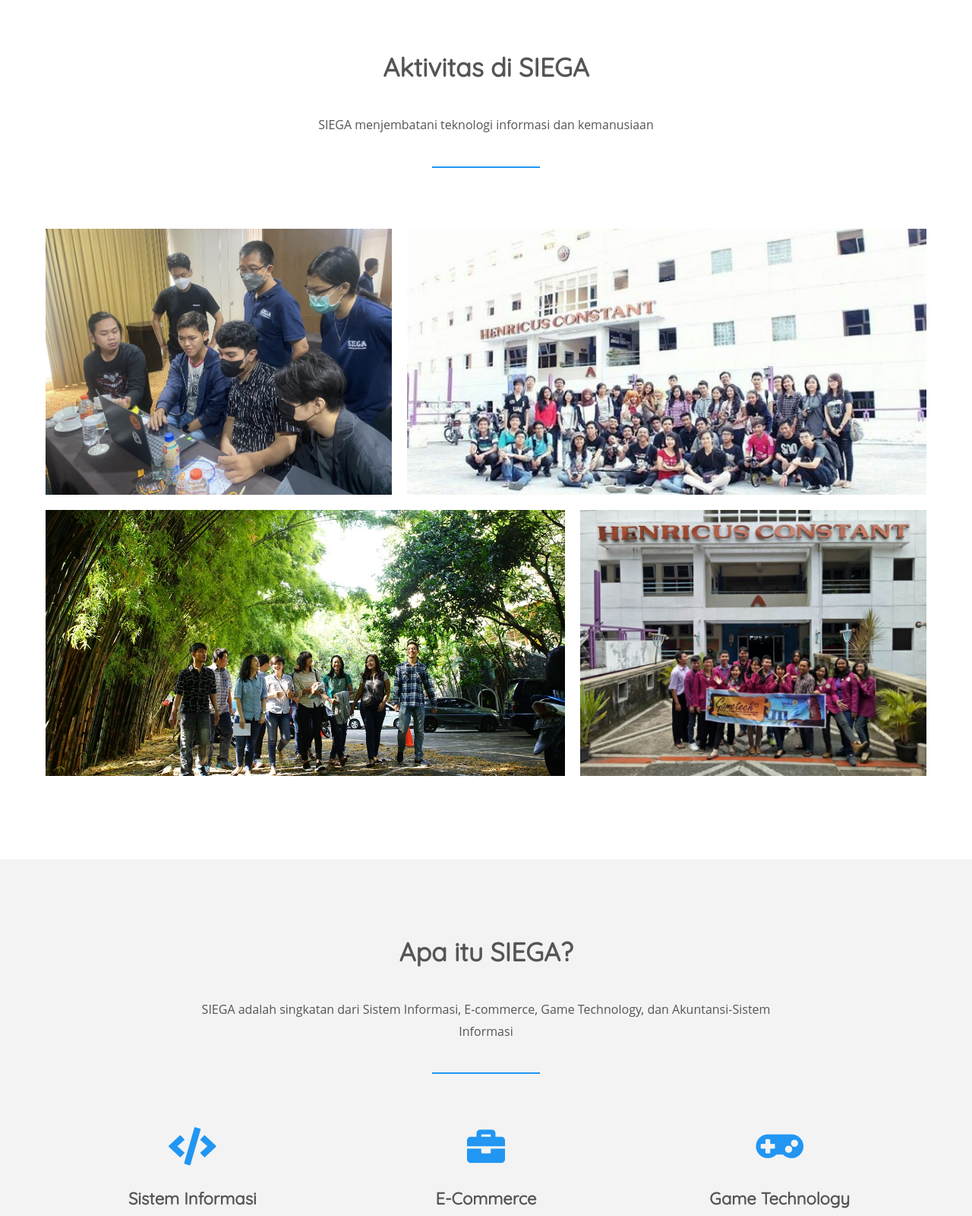
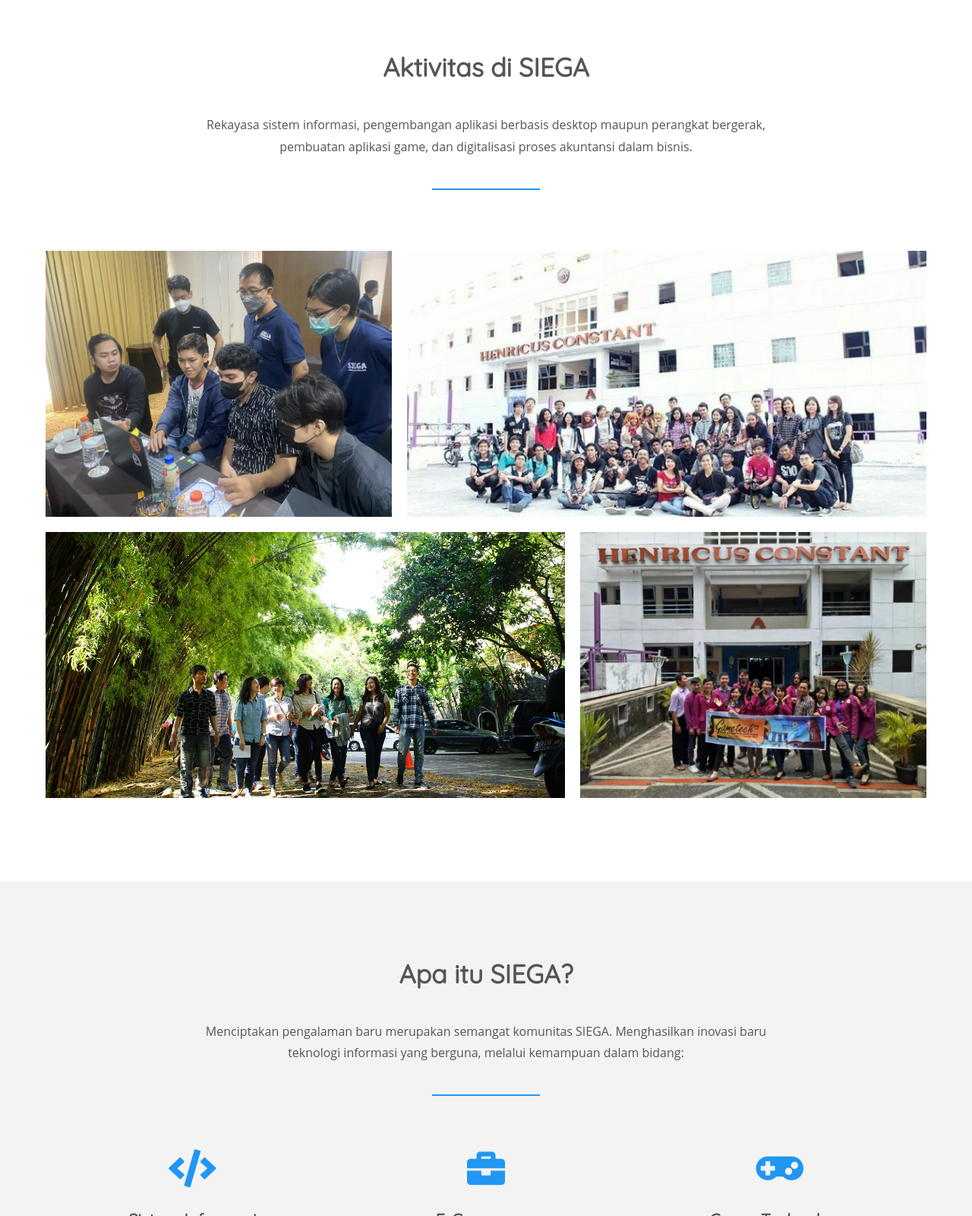
Before and after one commit to MarcellaVania/20.N3.0005-20.N3.0023_UAS, a plain HTML site: page websiteSiega/index.html in a window 1280 px wide. Shown: the part 833-2433 px from the top of the page at 76% size. Drawn offline with Linux system fonts and the light colour scheme.

Commit message:
mengubah tulisan pada Aktivitas dan Tentang SIEGA

```diff
--- a/websiteSiega/index.html
+++ b/websiteSiega/index.html
@@ -45,7 +45,7 @@
     <section id="work" class="work section">
         <div class="main-container">
             <h2 class="section-title">Aktivitas di SIEGA</h2>
-            <p class="section-desc">SIEGA menjembatani teknologi informasi dan kemanusiaan</p>
+            <p class="section-desc">Rekayasa sistem informasi, pengembangan aplikasi berbasis desktop maupun perangkat bergerak, pembuatan aplikasi game, dan digitalisasi proses akuntansi dalam bisnis.</p>
             <hr class="section-divider">
 
             <div class="gallery">
@@ -65,7 +65,7 @@
     <section id="services" class="services section section-state--odd">
         <div class="main-container">
             <h2 class="section-title">Apa itu SIEGA?</h2>
-            <p class="section-desc">SIEGA adalah singkatan dari Sistem Informasi, E-commerce, Game Technology, dan Akuntansi-Sistem Informasi</p>
+            <p class="section-desc">Menciptakan pengalaman baru merupakan semangat komunitas SIEGA. Menghasilkan inovasi baru teknologi informasi yang berguna, melalui kemampuan dalam bidang:</p>
             <hr class="section-divider">
 
             <div class="grid">
```
